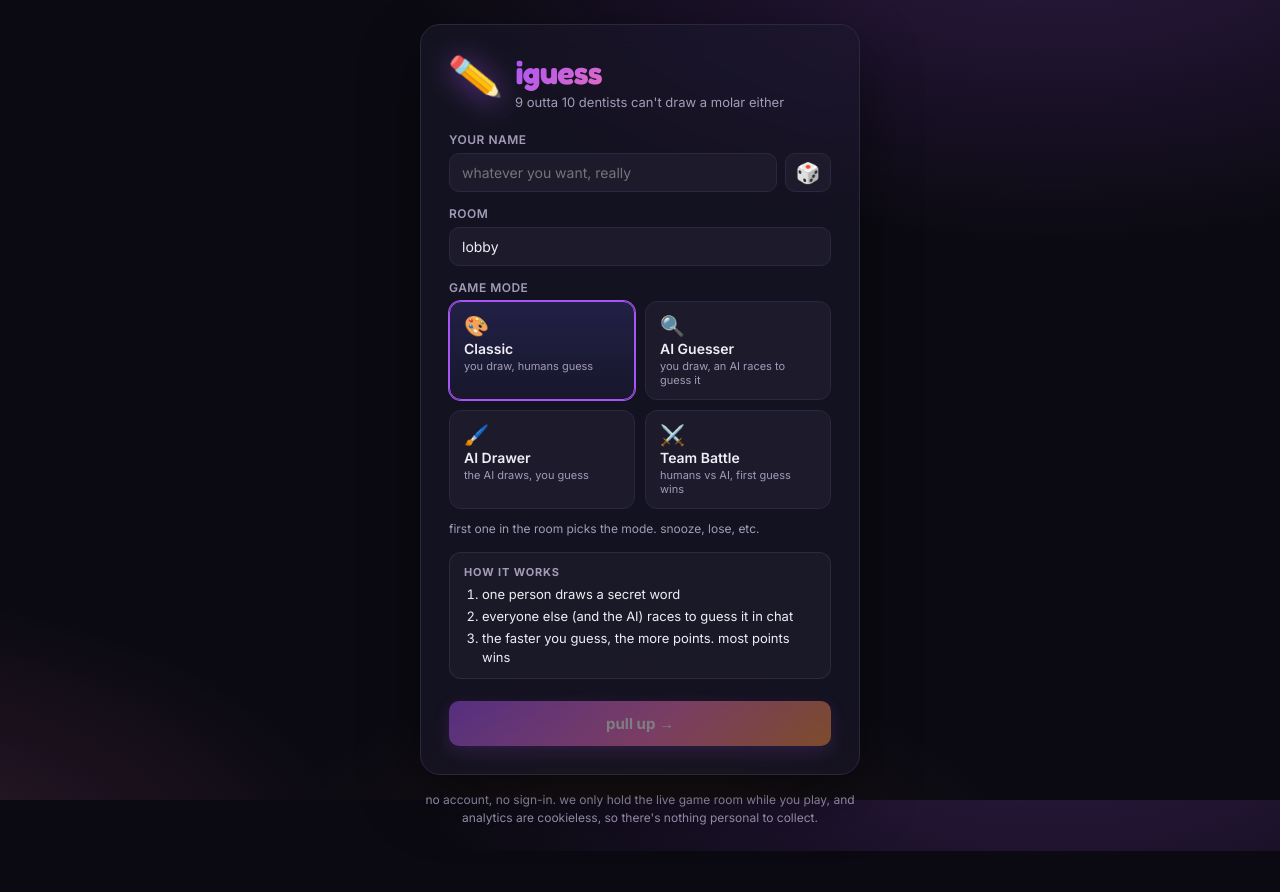
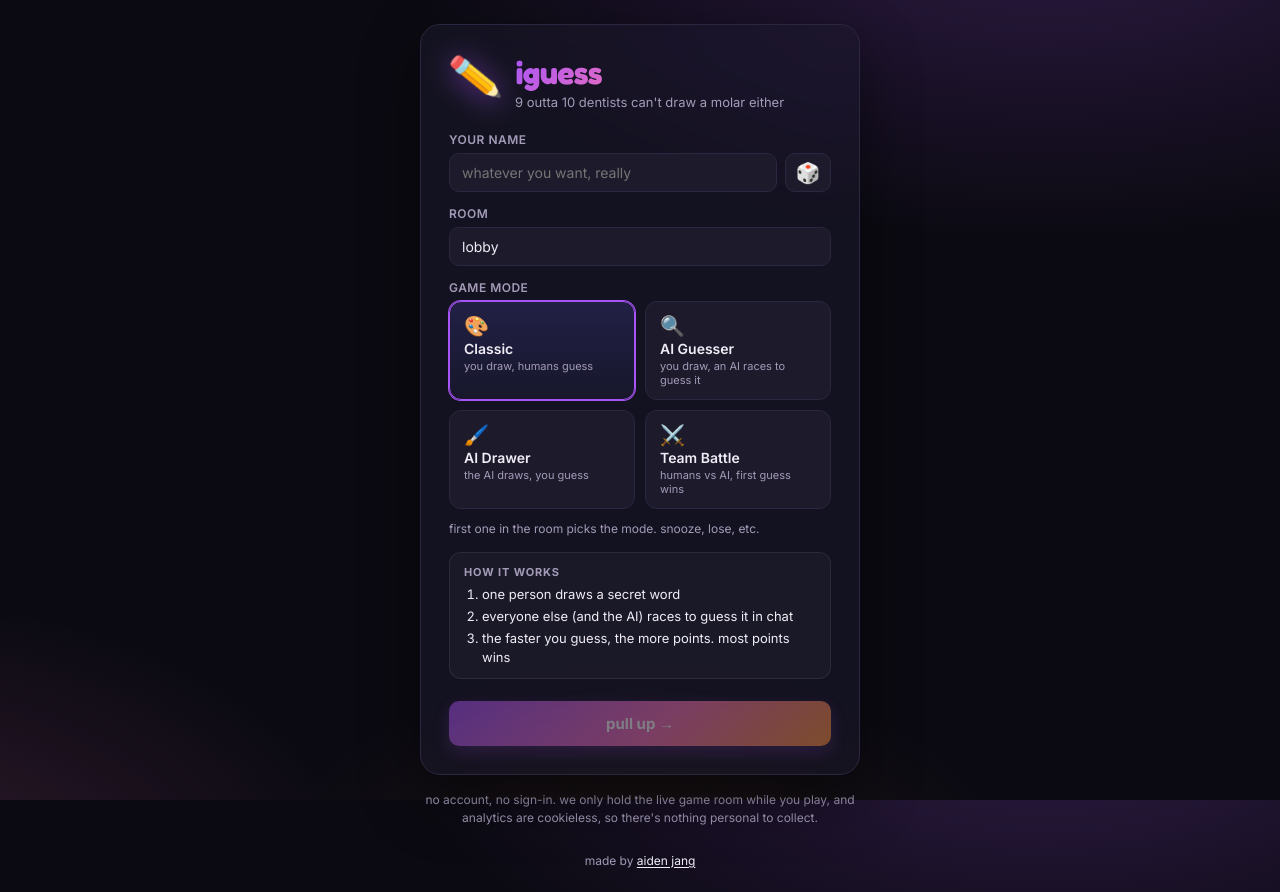
Before and after one commit to aiden-jang/iguess, a React (Vite) app in the folder packages/client/: page / in a window 1280 px wide. Before the commit the page ends 851 px from the top, so only its background shows below. Built offline with nearby package versions, Linux system fonts and the light colour scheme.

Commit message:
chore: minor update

```diff
--- a/packages/client/src/App.tsx
+++ b/packages/client/src/App.tsx
@@ -365,6 +365,12 @@ pull up →
         <p style={styles.privacyNote}>
           no account, no sign-in. we only hold the live game room while you play, and analytics are
           cookieless, so there's nothing personal to collect.
+        </p>
+        <p style={styles.credit}>
+          made by{" "}
+          <a href="https://aidenjang.com" target="_blank" rel="noopener" style={styles.creditLink}>
+            aiden jang
+          </a>
         </p>
       </div>
     );
@@ -995,6 +1001,17 @@ const styles: Record<string, React.CSSProperties> = {
     lineHeight: 1.5,
     color: "var(--muted)",
   },
+  credit: {
+    margin: "10px 0 0",
+    textAlign: "center",
+    fontSize: 12,
+    color: "var(--muted)",
+  },
+  creditLink: {
+    color: "var(--text)",
+    textDecoration: "underline",
+    textUnderlineOffset: "2px",
+  },
   card: {
     width: "100%",
     maxWidth: 440,
```
